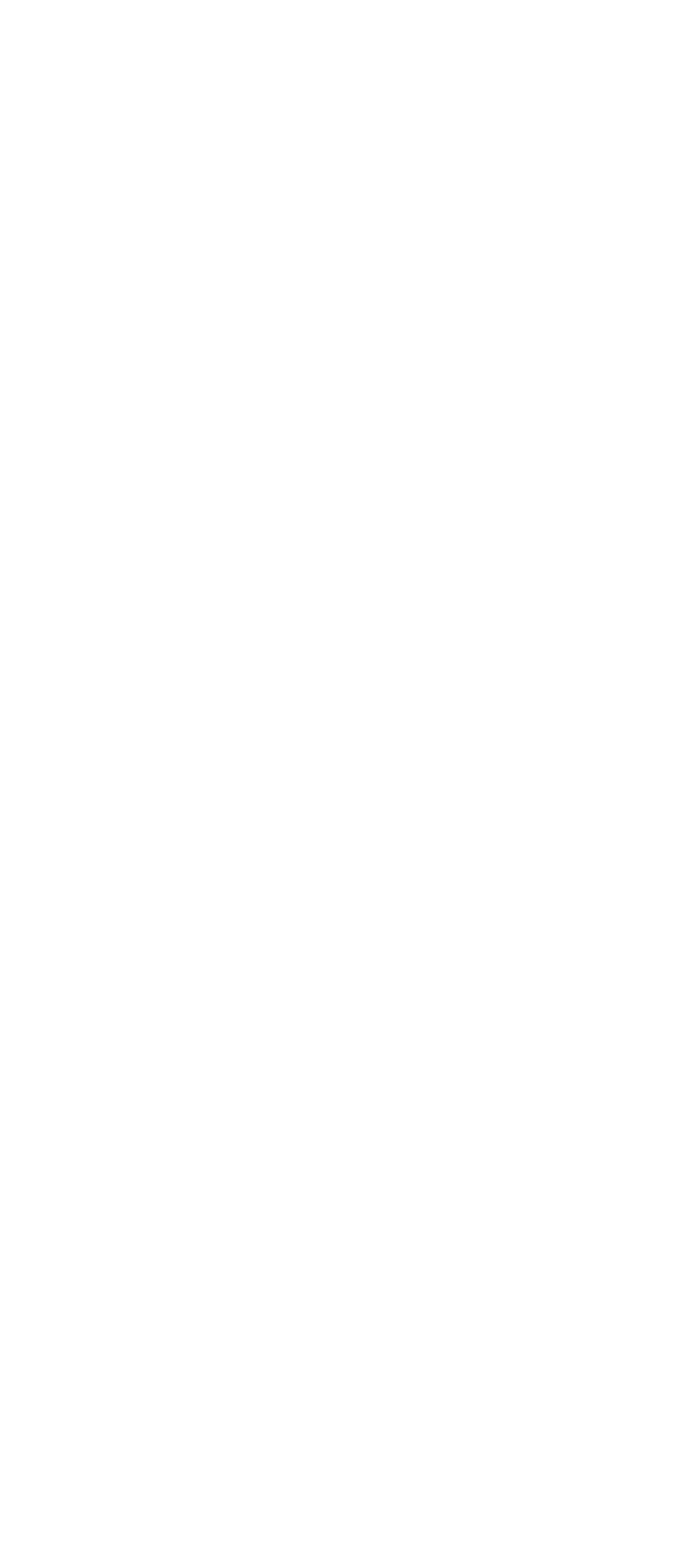
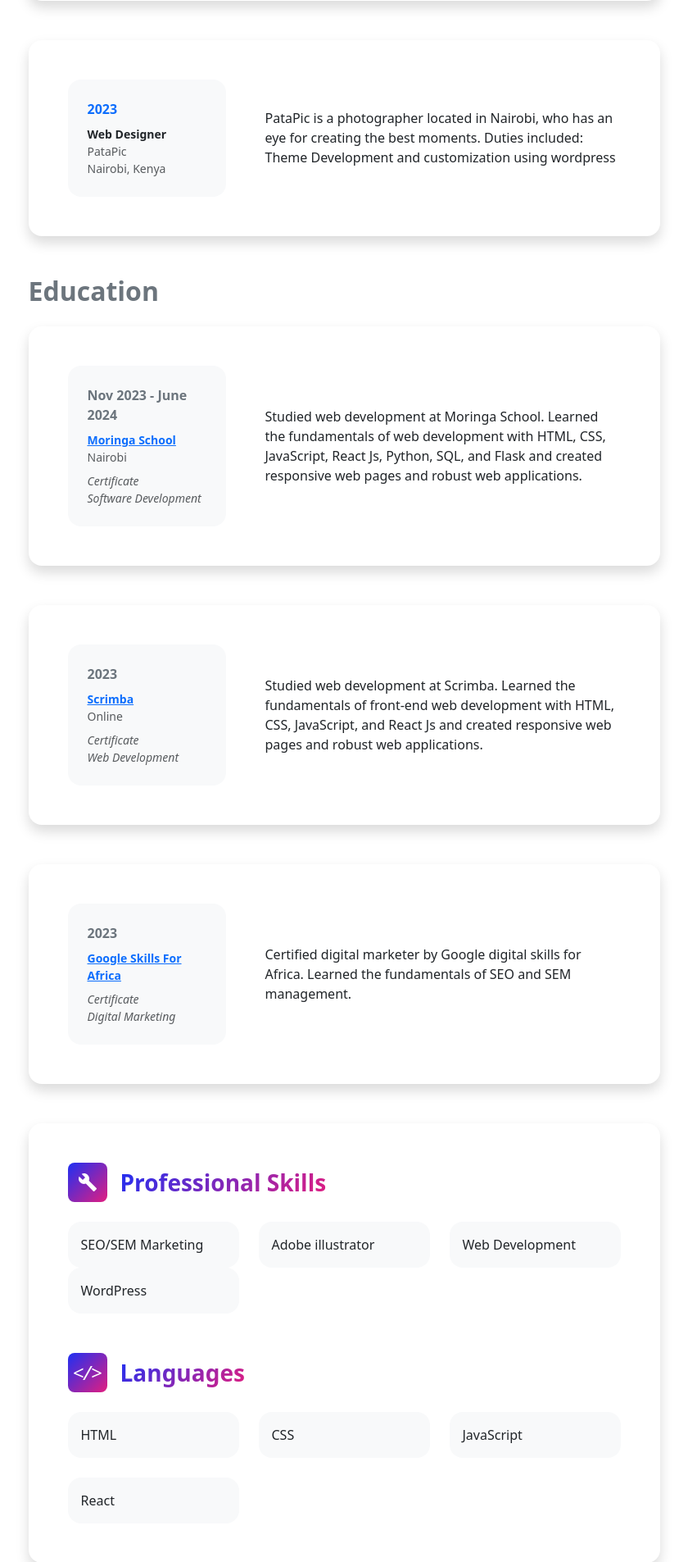
Before and after one commit to jakatsa/portfolio, a React (Vite) app in the folder portfolio/: page /experience in a window 1280 px wide. Shown: the part 530-2435 px from the top of the page at 82% size, without its empty margins (220-1060 px from the left). Before the commit the page ends 800 px from the top, so only its background shows below. Built offline with nearby package versions, Linux system fonts and the light colour scheme.

Commit message:
expericence card updates

```diff
--- /dev/null
+++ b/portfolio/src/components/EducationCard.jsx
@@ -0,0 +1,37 @@
+import React from "react";
+
+export const EducationCard = ({
+  duration,
+  institution,
+  location,
+  certificate,
+  field,
+  description,
+}) => {
+  return (
+    <div className="card shadow border-0 rounded-4 mb-5">
+      <div className="card-body p-5">
+        <div className="row align-items-center gx-5">
+          <div className="col text-center text-lg-start mb-4 mb-lg-0">
+            <div className="bg-light p-4 rounded-4">
+              <div className="text-secondary fw-bolder mb-2">{duration}</div>
+              <div className="mb-2">
+                <div className="small fw-bolder">
+                  <a href="#">{institution}</a>
+                </div>
+                <div className="small text-muted">{location}</div>
+              </div>
+              <div className="fst-italic">
+                <div className="small text-muted">{certificate}</div>
+                <div className="small text-muted">{field}</div>
+              </div>
+            </div>
+          </div>
+          <div className="col-lg-8">
+            <div>{description}</div>
+          </div>
+        </div>
+      </div>
+    </div>
+  );
+};
--- a/portfolio/src/components/Experience.jsx
+++ b/portfolio/src/components/Experience.jsx
@@ -1,5 +1,76 @@
 import React from "react";
+import "../styles/Home.css";
+import { ExperienceCard } from "./ExperieneCard";
+import { EducationCard } from "./EducationCard";
+import { SkillCard } from "./SkillCard";
+export const Experience = () => {
+  return (
+    <main className="flex-shrink-0">
+      <div className="container px-5 my-5">
+        <div className="text-center mb-5">
+          <h1 className="display-5 fw-bolder mb-0">
+            <span className="text-gradient d-inline">Resume</span>
+          </h1>
+        </div>
 
-export const Experience = () => {
-  return <div> Experience</div>;
+        <div className="row gx-5 justify-content-center">
+          <div className="col-lg-11 col-xl-9 col-xxl-8">
+            <section>
+              <h2 className="text-primary fw-bolder mb-0">Experience</h2>
+              <ExperienceCard
+                year="2023"
+                title="Web Designer"
+                company="Mia Nane Studios"
+                location="Nairobi, Kenya"
+                description="Mia Nane Studios is a creative hub, which provides services in mostly artist spaces such as animation, graphic design, concerts, etc.
+                Duties include Theme Development and customization using wordpress
+                "
+              />
+              <ExperienceCard
+                year="2023"
+                title="Web Designer"
+                company="PataPic"
+                location="Nairobi, Kenya"
+                description="PataPic is a photographer located in Nairobi, who has an eye for creating the best moments.
+                Duties included: Theme Development and customization using wordpress
+                "
+              />
+            </section>
+            <section>
+              <h2 className="text-secondary fw-bolder mb-4">Education</h2>
+              <EducationCard
+                duration="Nov 2023 - June 2024"
+                institution="Moringa School"
+                location="Nairobi"
+                certificate="Certificate"
+                field="Software Development"
+                description="Studied web development at Moringa School. Learned the fundamentals of web development with HTML, CSS, JavaScript, React Js, Python, SQL, and Flask and created responsive web pages and robust web applications."
+              />
+              <EducationCard
+                duration="2023"
+                institution="Scrimba"
+                location="Online"
+                certificate="Certificate"
+                field="Web Development"
+                description="Studied web development at Scrimba. Learned the fundamentals of front-end web development with HTML, CSS, JavaScript, and React Js and created responsive web pages and robust web applications."
+              />
+              <EducationCard
+                duration="2023"
+                institution="Google Skills For Africa"
+                location=""
+                certificate="Certificate"
+                field="Digital Marketing"
+                description="Certified digital marketer by Google digital skills for Africa. Learned the fundamentals of SEO and SEM management."
+              />
+            </section>
+            <div className="pb-5">
+              <section>
+                <SkillCard />
+              </section>
+            </div>
+          </div>
+        </div>
+      </div>
+    </main>
+  );
 };
--- /dev/null
+++ b/portfolio/src/components/ExperieneCard.jsx
@@ -0,0 +1,29 @@
+import React from "react";
+import "../styles/Home.css";
+export const ExperienceCard = ({
+  year,
+  title,
+  company,
+  location,
+  description,
+}) => {
+  return (
+    <div className="card shadow border-0 rounded-4 mb-5">
+      <div className="card-body p-5">
+        <div className="row align-items-center gx-5">
+          <div className="col text-center text-lg-start mb-4 mb-lg-0">
+            <div className="bg-light p-4 rounded-4">
+              <div className="text-primary fw-bolder mb-2">{year}</div>
+              <div className="small fw-bolder">{title}</div>
+              <div className="small text-muted">{company}</div>
+              <div className="small text-muted">{location}</div>
+            </div>
+          </div>
+          <div className="col-lg-8">
+            <div>{description}</div>
+          </div>
+        </div>
+      </div>
+    </div>
+  );
+};
--- /dev/null
+++ b/portfolio/src/components/SkillCard.jsx
@@ -0,0 +1,79 @@
+import React from "react";
+import { MdBuild } from "react-icons/md";
+
+export const SkillCard = () => {
+  return (
+    <div className="card shadow border-0 rounded-4 mb-5">
+      <div className="card-body p-5">
+        <div className="mb-5">
+          <div className="d-flex align-items-center mb-4">
+            <div className="feature bg-primary bg-gradient-primary-to-secondary text-white rounded-3 me-3">
+              <MdBuild />
+            </div>
+            <h3 className="fw-bolder mb-0">
+              <span className="text-gradient d-inline">
+                Professional Skills
+              </span>
+            </h3>
+          </div>
+          <div className="row row-cols-1 row-cols-md-3 mb-4">
+            <div className="col mb-4 mb-md-0">
+              <div className="d-flex align-items-center bg-light rounded-4 p-3 h-100">
+                SEO/SEM Marketing
+              </div>
+            </div>
+            <div className="col mb-4 mb-md-0">
+              <div className="d-flex align-items-center bg-light rounded-4 p-3 h-100">
+                Adobe illustrator
+              </div>
+            </div>
+            <div className="col">
+              <div className="d-flex align-items-center bg-light rounded-4 p-3 h-100">
+                Web Development
+              </div>
+            </div>
+            <div className="col">
+              <div className="d-flex align-items-center bg-light rounded-4 p-3 h-100">
+                WordPress
+              </div>
+            </div>
+          </div>
+        </div>
+        <div className="mb-0">
+          <div className="d-flex align-items-center mb-4">
+            <div className="feature bg-primary bg-gradient-primary-to-secondary text-white rounded-3 me-3">
+              <i className="bi bi-code-slash">{"</>"}</i>
+            </div>
+            <h3 className="fw-bolder mb-0">
+              <span className="text-gradient d-inline">Languages</span>
+            </h3>
+          </div>
+          <div className="row row-cols-1 row-cols-md-3 mb-4">
+            <div className="col mb-4 mb-md-0">
+              <div className="d-flex align-items-center bg-light rounded-4 p-3 h-100">
+                HTML
+              </div>
+            </div>
+            <div className="col mb-4 mb-md-0">
+              <div className="d-flex align-items-center bg-light rounded-4 p-3 h-100">
+                CSS
+              </div>
+            </div>
+            <div className="col">
+              <div className="d-flex align-items-center bg-light rounded-4 p-3 h-100">
+                JavaScript
+              </div>
+            </div>
+          </div>
+          <div className="row row-cols-1 row-cols-md-3">
+            <div className="col mb-4 mb-md-0">
+              <div className="d-flex align-items-center bg-light rounded-4 p-3 h-100">
+                React
+              </div>
+            </div>
+          </div>
+        </div>
+      </div>
+    </div>
+  );
+};
```
